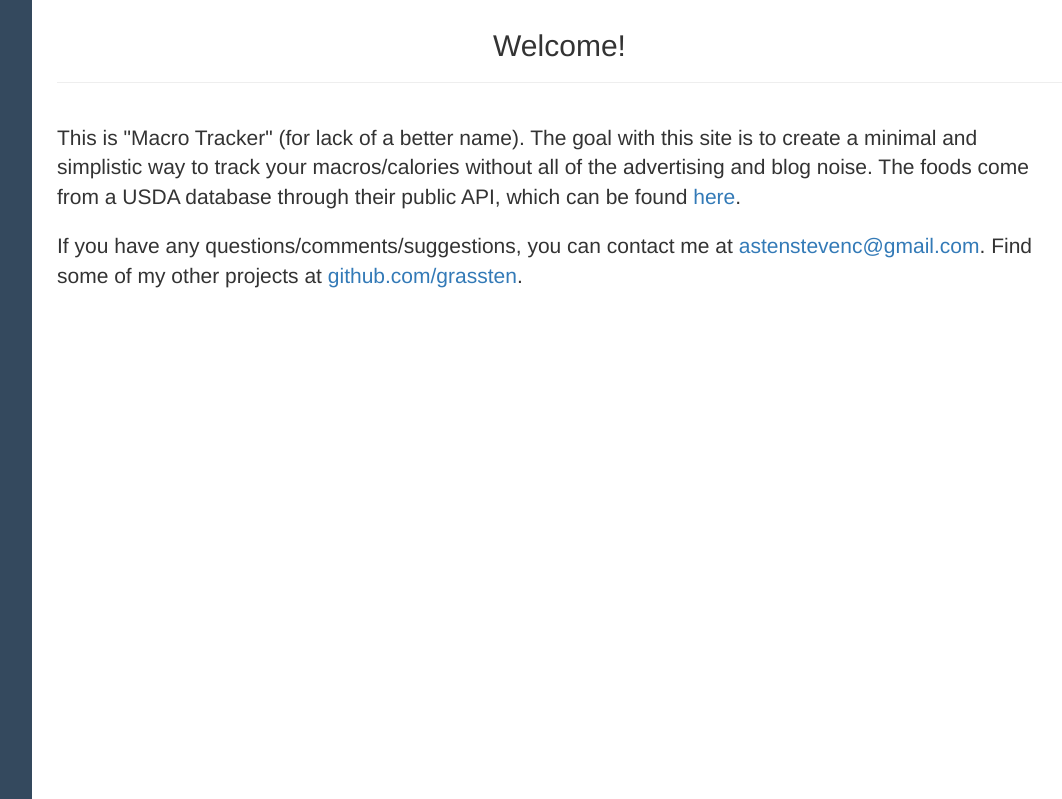
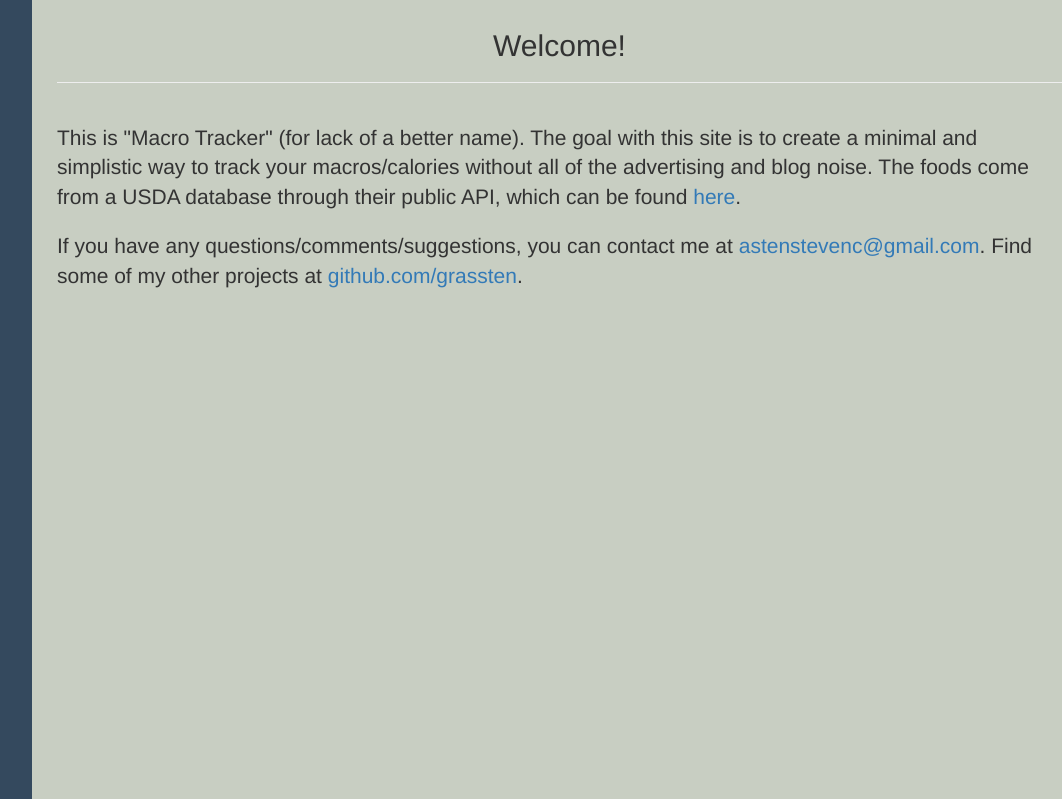
Before and after one commit to grassten/MacroTrackerProject, a Flask app: page / in a window 1280 px wide. Shown: the part 51-850 px from the top of the page, without its empty margins (193-1255 px from the left). Run offline with Flask 2, Linux system fonts and the light colour scheme; some libraries are stand-ins or nearby versions.

Commit message:
styling navbar

```diff
--- a/app/static/navbar_style_custom.css
+++ b/app/static/navbar_style_custom.css
@@ -60,7 +60,7 @@ body {
     width: 100%;
     height: 100vh;
     padding: 0;
-    background-color: white;
+    background-color: #C8CEC2;
 }
 
 .huge {
```
